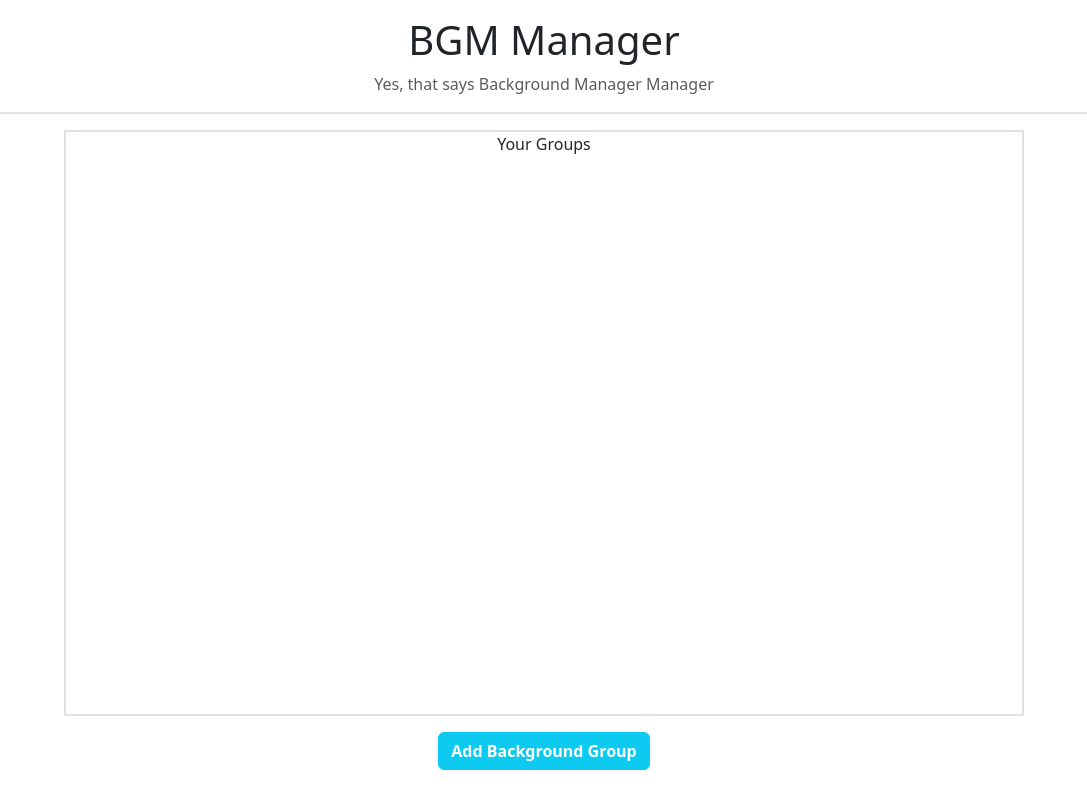
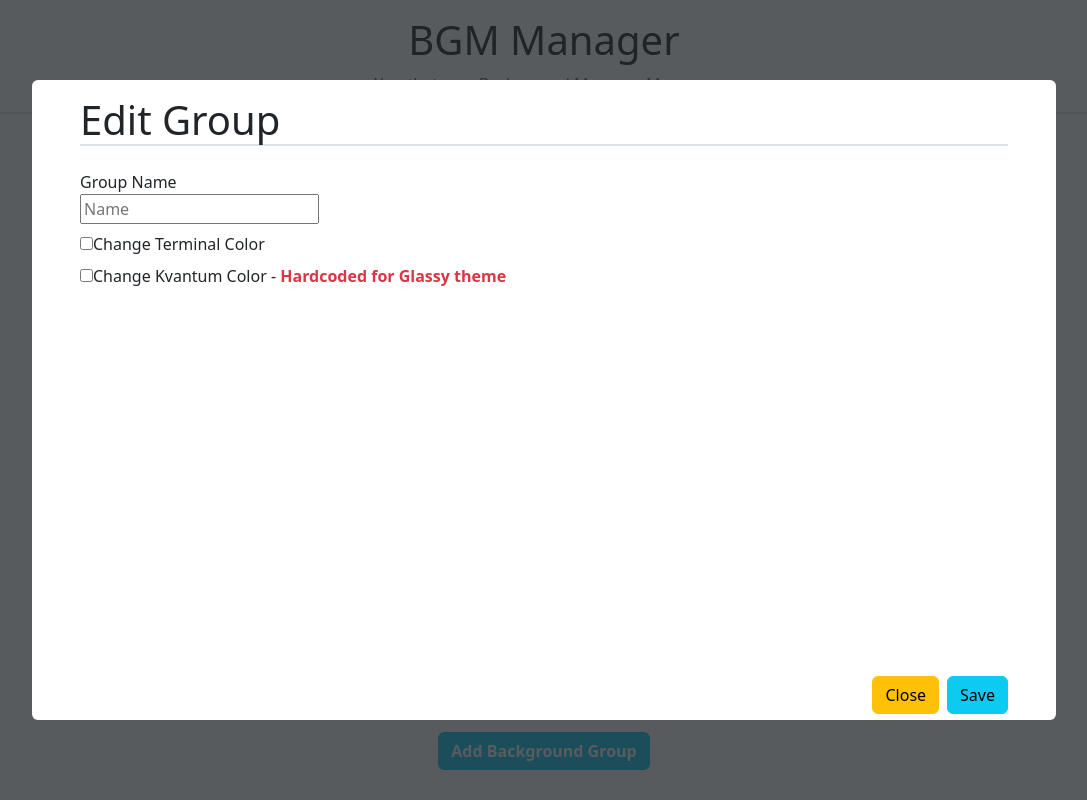
Before and after one commit to Lordpun/BGM-Manager, a React (Vite) app: page / in a window 1280 px wide. Both pictures are taken after a click on the link "Add Background Group". Shown: the whole page, without its empty margins (96-1183 px from the left). Built offline with nearby package versions, Linux system fonts and the light colour scheme.

Commit message:
Started the group edit system

```diff
--- a/src/App.jsx
+++ b/src/App.jsx
@@ -1,4 +1,15 @@
+import { useState } from "react";
+import GroupEdit from "./components/GroupEdit";
+
 function App() {
+  const [popup, setPopup] = useState(false);
+  const [loadedData, setData] = useState(null);
+
+  const openEdit = async () => {
+    setPopup(true);
+
+  }
+
   return (<>
     <header className="text-center border-2 border-bottom pt-3">
       <h1>BGM Manager</h1>
@@ -9,8 +20,10 @@ function App() {
       <section className="border border-2 w-75 flex-grow-1 text-center mx-auto overflow-scroll">
         <p>Your Groups</p>
       </section>
-      <a className="btn btn-info fw-bold text-white mt-3 mx-auto mb-3">Add Background Group</a>
+      <a className="btn btn-info fw-bold text-white mt-3 mx-auto mb-3" onClick={() => {setPopup(true)}}>Add Background Group</a>
     </main>
+
+    { popup && <GroupEdit groupData={loadedData} closePopup={() => {setPopup(false)}}/> }
   </>);
 }
 
--- /dev/null
+++ b/src/components/GroupEdit.jsx
@@ -0,0 +1,38 @@
+function GroupEdit({ groupData, closePopup }) {
+  const saveData = async () => {
+    closePopup();
+  }
+
+  return(<>
+  <div className="position-fixed top-0 start-0 vh-100 vw-100 bg-dark opacity-75 z-1"/>
+
+  <section className="position-fixed top-50 start-50 translate-middle bg-white z-2 py-3 px-5 rounded" style={{height: "80vh", width: "80vw"}}>
+    <h1 className="border-bottom border-2">Edit Group</h1>
+
+    <section className="mt-4 d-flex flex-column" style={{ minHeight: 'calc(100% - 4rem)' }}>
+      <form className="flex-grow-1">
+        <div>
+          <label>Group Name</label>
+          <br/>
+          <input name="name" type="text" placeholder="Name" required/>
+        </div>
+        <div className="mt-2">
+          <input name="changeColor" type="checkbox"/>
+          <label>Change Terminal Color</label>
+        </div>
+        <div className="mt-2">
+          <input name="changeKvantum" type="checkBox"/>
+          <label>Change Kvantum Color - <span className="text-danger fw-bold">Hardcoded for Glassy theme</span></label>
+        </div>
+      </form>
+
+      <section className="mt-auto text-end">
+        <a className="btn btn-warning me-2" onClick={closePopup}>Close</a>
+        <a className="btn btn-info">Save</a>
+      </section>
+    </section>
+  </section>
+  </>);
+}
+
+export default GroupEdit;
```
